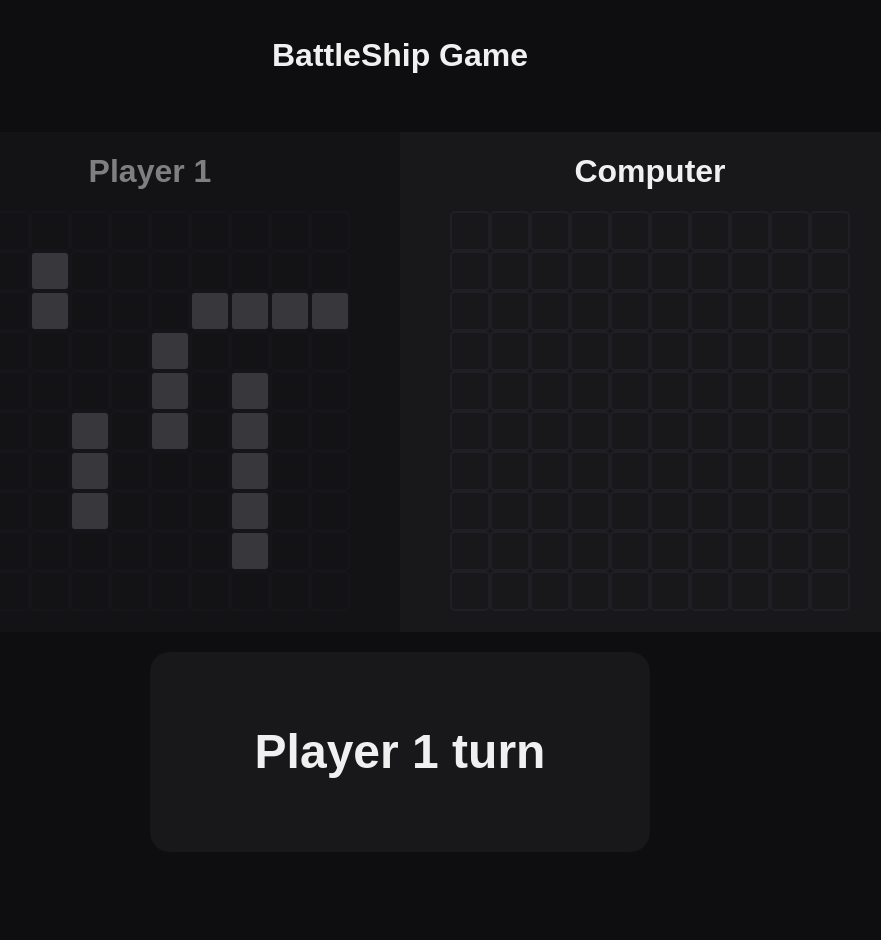
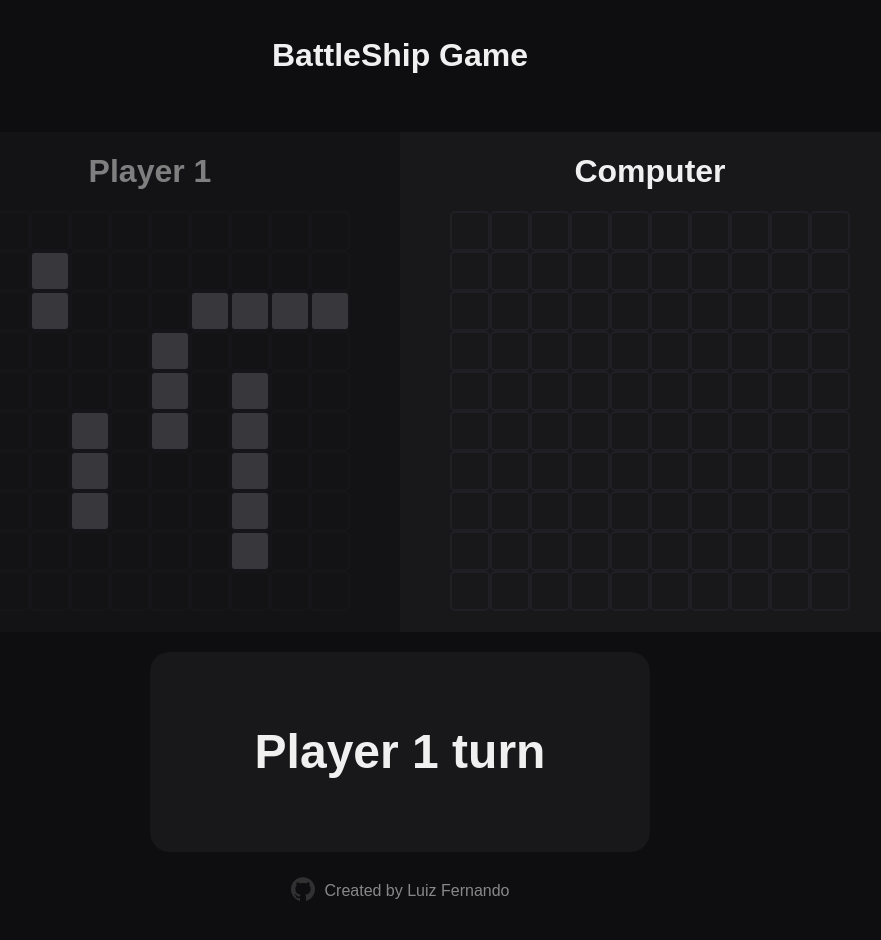
Before and after one commit to ferprimoso/battleship, a website built with webpack: page src/template.html in a window 1280 px wide. Shown: the whole page, without its empty margins (240-1121 px from the left). Before the commit the page ends 852 px from the top, so only its background shows below. Built offline with nearby package versions, Linux system fonts and the light colour scheme.

Commit message:
Add footer

```diff
--- a/src/styles/main.scss
+++ b/src/styles/main.scss
@@ -20,6 +20,10 @@ header {
     }
 }
 
+a {
+    all: unset;
+    cursor: pointer;
+}
 
 .container {
     width: 90%;
@@ -105,3 +109,32 @@ header {
 .is-missed {
     background-color: #8fb9a8;
 }
+
+//footer
+
+
+footer {
+    display: flex;
+    justify-content: center;
+
+    margin-top: 25px;
+    margin-bottom: 50px;
+
+    span {
+        margin-left: 10px;
+        font-size: 1rem;
+    }
+}
+
+.footer-content {
+    display: flex;
+    align-items: end;
+    color: white;
+    opacity: 50%;
+    transition: 0.2s linear;
+}
+
+.footer-content:hover {
+
+    opacity: 100%;
+}
--- a/src/template.html
+++ b/src/template.html
@@ -4,7 +4,7 @@
 <head>
     <meta charset="UTF-8">
     <meta name="viewport" content="width=device-width, initial-scale=1.0">
-    <title>Document</title>
+    <title>BattleShip Game</title>
 </head>
 
 <body>
@@ -28,6 +28,22 @@
         </div>
     </main>
 
+    <footer>
+        <a href="https://github.com/ferprimoso" target="_blank">
+            <div class="footer-content">
+                <svg xmlns="http://www.w3.org/2000/svg" viewBox="0 0 512 512" height="1.5   rem" width="1.5rem"
+                    fill="#555" class="sc-idOhPF kGntgQ" data-darkreader-inline-fill=""
+                    style="--darkreader-inline-fill: #b2aca2;">
+                    <path
+                        d="M255.968 5.329C114.624 5.329 0 120.401 0 262.353c0 113.536 73.344 209.856 175.104 243.872 12.8 2.368 17.472-5.568 17.472-12.384 0-6.112-.224-22.272-.352-43.712-71.2 15.52-86.24-34.464-86.24-34.464-11.616-29.696-28.416-37.6-28.416-37.6-23.264-15.936 1.728-15.616 1.728-15.616 25.696 1.824 39.2 26.496 39.2 26.496 22.848 39.264 59.936 27.936 74.528 21.344 2.304-16.608 8.928-27.936 16.256-34.368-56.832-6.496-116.608-28.544-116.608-127.008 0-28.064 9.984-51.008 26.368-68.992-2.656-6.496-11.424-32.64 2.496-68 0 0 21.504-6.912 70.4 26.336 20.416-5.696 42.304-8.544 64.096-8.64 21.728.128 43.648 2.944 64.096 8.672 48.864-33.248 70.336-26.336 70.336-26.336 13.952 35.392 5.184 61.504 2.56 68 16.416 17.984 26.304 40.928 26.304 68.992 0 98.72-59.84 120.448-116.864 126.816 9.184 7.936 17.376 23.616 17.376 47.584 0 34.368-.32 62.08-.32 70.496 0 6.88 4.608 14.88 17.6 12.352C438.72 472.145 512 375.857 512 262.353 512 120.401 397.376 5.329 255.968 5.329z">
+                    </path>
+                </svg>
+                <span> Created by Luiz Fernando</span>
+            </div>
+        </a>
+
+    </footer>
+
 </body>
 
 </html>
```
